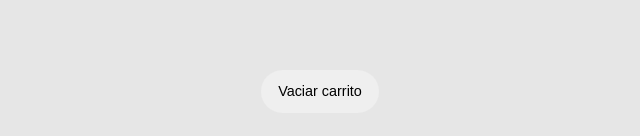
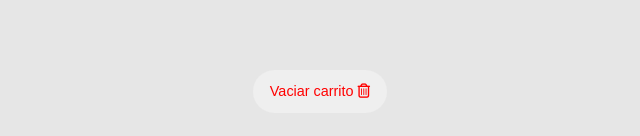
Before and after one commit to Salazarignacio/react, a React (Vite) app: page /cart in a window 1280 px wide. Shown: the part 1058-1194 px from the top of the page, without its empty margins (320-960 px from the left). Built offline with nearby package versions, Linux system fonts and the light colour scheme.

Commit message:
detalles

```diff
--- a/src/components/Cart/Cart.jsx
+++ b/src/components/Cart/Cart.jsx
@@ -29,7 +29,7 @@ function Cart() {
         })}
         <h3 style={total<1?{display: "none"}:{display:"block"}}>${total}</h3>
         <div>
-          <button className="btn-modern mb-3" onClick={clearCart}>Vaciar carrito</button>
+          <button className="btn-delete mb-3" onClick={clearCart}>Vaciar carrito <i className="fa-regular fa-trash-can"></i></button>
         </div>
         <Link disabled={total<1} to={"/cart/checkout"}>
           <button className="btn-modern" style={total<1?{display: "none"}:{textDecoration: "none"}}>Confirmar Compra </button>
--- a/src/components/LoginContainer/LoginContainer.jsx
+++ b/src/components/LoginContainer/LoginContainer.jsx
@@ -29,7 +29,7 @@ export default function LoginContainer({ children }) {
     });
     console.log(user);
     const searchUser = users.find((a) => a.usuario == user);
-    /* searchUser aparece la primera vez como undefined y entra a la segunda */
+    /* si esta ok y el boton displnible hacer el search */
     if (searchUser && searchUser.password == pass) {
       setLogged(true);
       navigate("/"); /* push del useParams que dio click */
```
